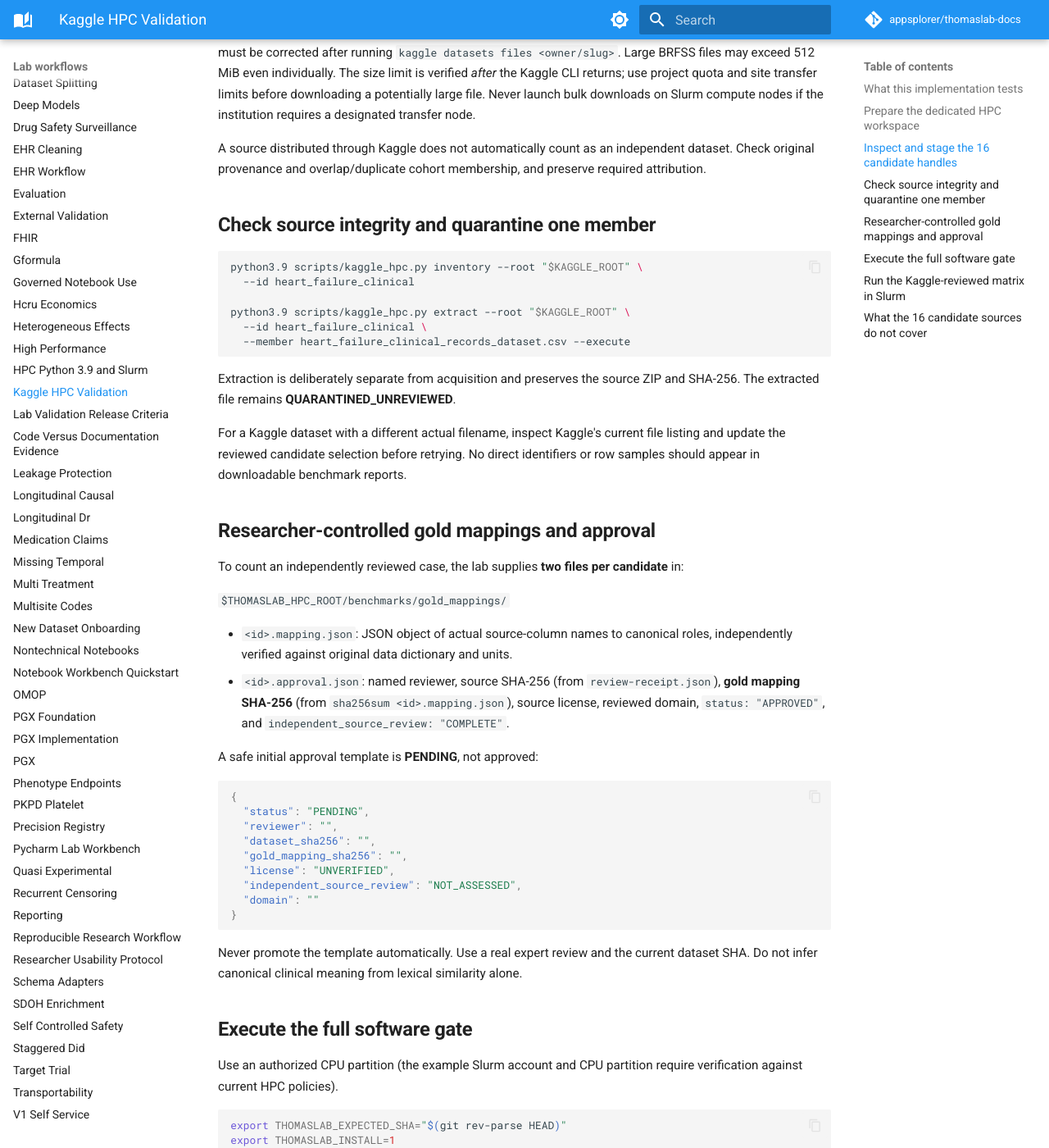
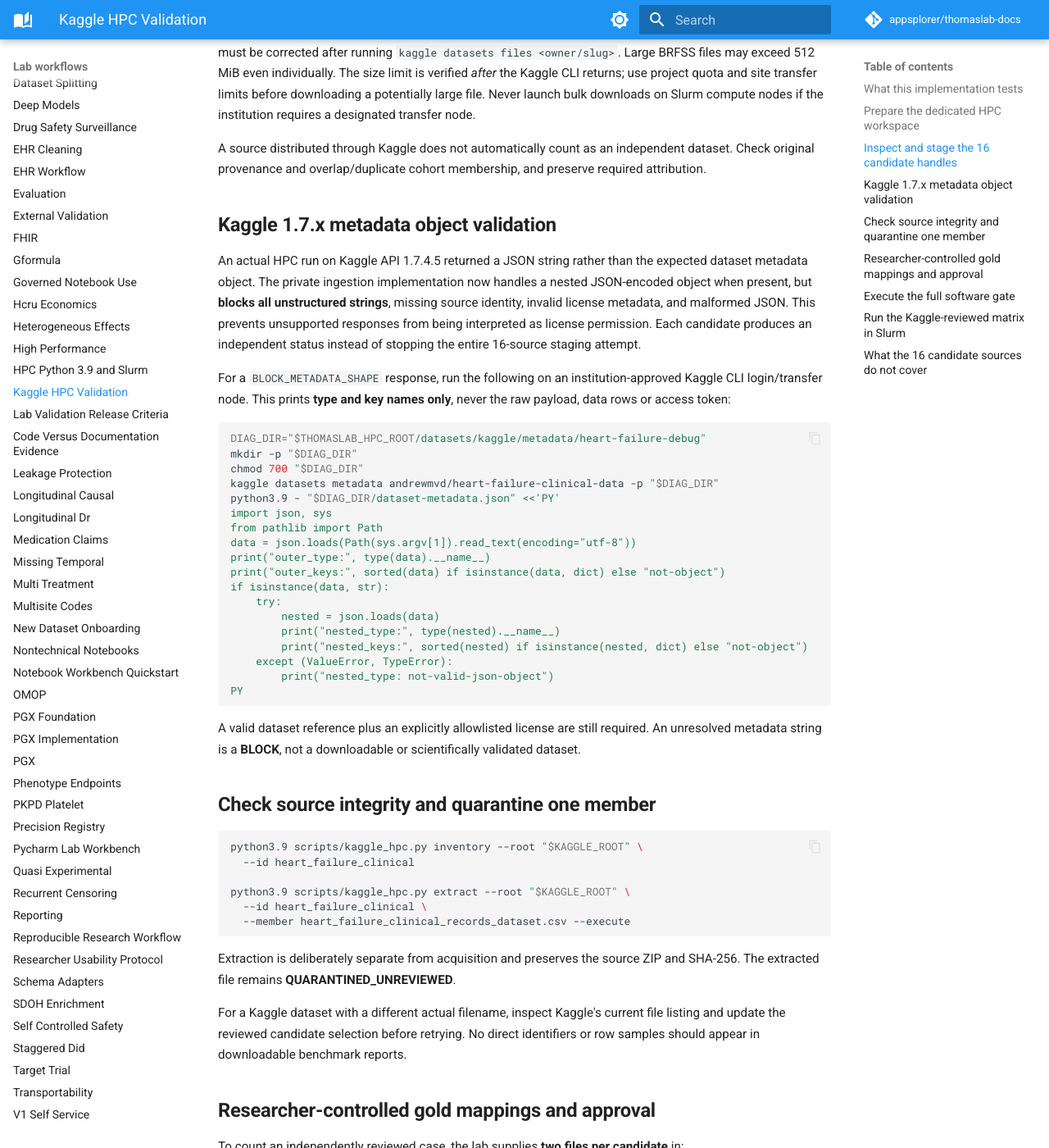
Before and after one commit to appsplorer/thomaslab-docs, an MkDocs documentation site: the page built from docs/guides/kaggle-hpc-acceptance.md, in a window 1280 px wide and 1400 px high, scrolled down 1935 px. Shown: the whole window at 82% size. Built offline with MkDocs 1.6.1 and Material for MkDocs 9.7.7, drawn with Linux system fonts in a browser that asks for light colours; comment, search, counter and statistics services are not loaded.

Commit message:
docs: fail-closed Kaggle metadata parsing and HPC diagnostic

```diff
--- a/docs/guides/kaggle-hpc-acceptance.md
+++ b/docs/guides/kaggle-hpc-acceptance.md
@@ -63,6 +63,35 @@
 **Expected blocking cases are not bugs.** Kaggle licenses such as unknown, "other", copyright-authors and CC BY-NC-SA are not automatically allowed by the acquisition policy. A candidate whose preferred file is not found must be corrected after running `kaggle datasets files <owner/slug>`. Large BRFSS files may exceed 512 MiB even individually. The size limit is verified *after* the Kaggle CLI returns; use project quota and site transfer limits before downloading a potentially large file. Never launch bulk downloads on Slurm compute nodes if the institution requires a designated transfer node.
 
 A source distributed through Kaggle does not automatically count as an independent dataset. Check original provenance and overlap/duplicate cohort membership, and preserve required attribution.
+
+## Kaggle 1.7.x metadata object validation
+
+An actual HPC run on Kaggle API 1.7.4.5 returned a JSON string rather than the expected dataset metadata object. The private ingestion implementation now handles a nested JSON-encoded object when present, but **blocks all unstructured strings**, missing source identity, invalid license metadata, and malformed JSON. This prevents unsupported responses from being interpreted as license permission. Each candidate produces an independent status instead of stopping the entire 16-source staging attempt.
+
+For a `BLOCK_METADATA_SHAPE` response, run the following on an institution-approved Kaggle CLI login/transfer node. This prints **type and key names only**, never the raw payload, data rows or access token:
+
+~~~bash
+DIAG_DIR="$THOMASLAB_HPC_ROOT/datasets/kaggle/metadata/heart-failure-debug"
+mkdir -p "$DIAG_DIR"
+chmod 700 "$DIAG_DIR"
+kaggle datasets metadata andrewmvd/heart-failure-clinical-data -p "$DIAG_DIR"
+python3.9 - "$DIAG_DIR/dataset-metadata.json" <<'PY'
+import json, sys
+from pathlib import Path
+data = json.loads(Path(sys.argv[1]).read_text(encoding="utf-8"))
+print("outer_type:", type(data).__name__)
+print("outer_keys:", sorted(data) if isinstance(data, dict) else "not-object")
+if isinstance(data, str):
+    try:
+        nested = json.loads(data)
+        print("nested_type:", type(nested).__name__)
+        print("nested_keys:", sorted(nested) if isinstance(nested, dict) else "not-object")
+    except (ValueError, TypeError):
+        print("nested_type: not-valid-json-object")
+PY
+~~~
+
+A valid dataset reference plus an explicitly allowlisted license are still required. An unresolved metadata string is a **BLOCK**, not a downloadable or scientifically validated dataset.
 
 ## Check source integrity and quarantine one member
 
```
